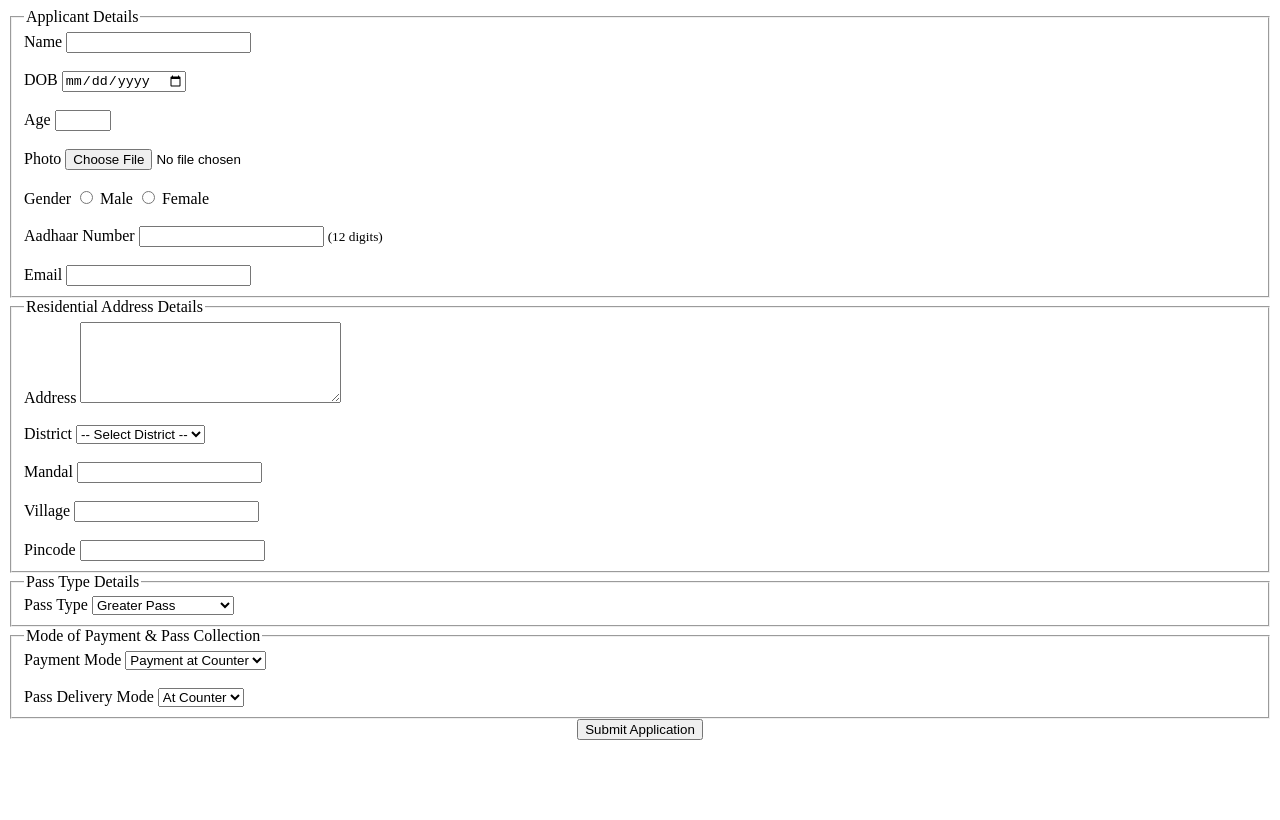
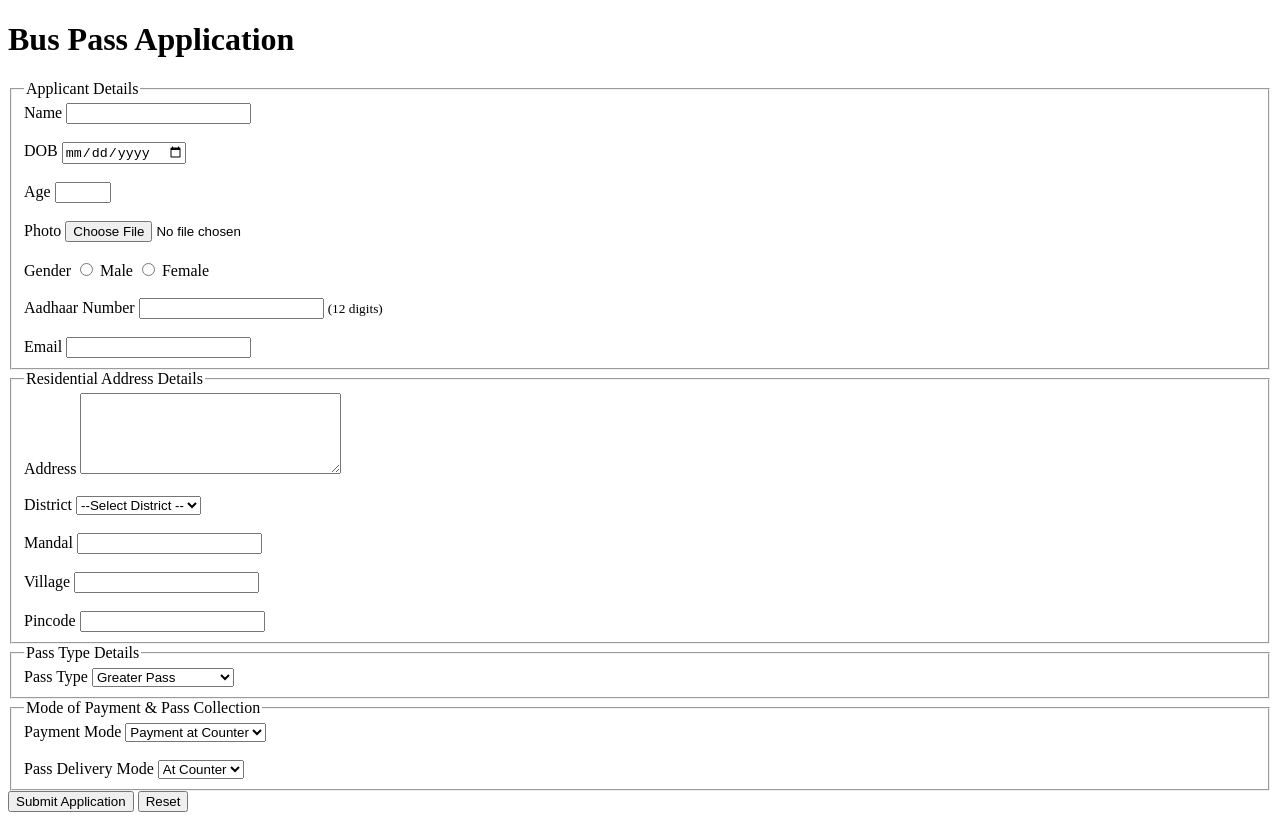
Before and after one commit to SuvishalSharma/buspass-form-HTML, a plain HTML site: page Student Pass.html in a window 1280 px wide. Drawn offline with Linux system fonts and the light colour scheme.

Commit message:
Bus Pass.html

```diff
--- a/Student Pass.html
+++ b/Student Pass.html
@@ -6,6 +6,7 @@
   <title>Bus Pass Application</title>
 </head>
 <body>
+  <h1>Bus Pass Application</h1>
   <form action="">
     <fieldset>
       <legend>Applicant Details</legend>
@@ -22,7 +23,7 @@
       <label for="photo">Photo</label>
       <input type="file" id="photo" name="photo" required> <br><br>
 
-      <span>Gender</span>
+      <label>Gender</label>
       <input type="radio" name="gender" id="male" value="Male" required>
       <label for="male">Male</label>
       <input type="radio" name="gender" id="female" value="Female">
@@ -43,7 +44,7 @@
 
       <label for="district">District</label>
       <select id="district" name="district" required>
-        <option value="">-- Select District --</option>
+        <option value="">--Select District --</option>
         <option value="Hyderabad">Hyderabad</option>
         <option value="Others">Others</option>
       </select> <br><br>
@@ -82,8 +83,9 @@
       </select>
     </fieldset>
 
-    <div style="text-align:center;">
+    <div>
       <input type="submit" value="Submit Application">
+      <input type="reset" value="Reset">
     </div>
   </form>
 </body>
```
